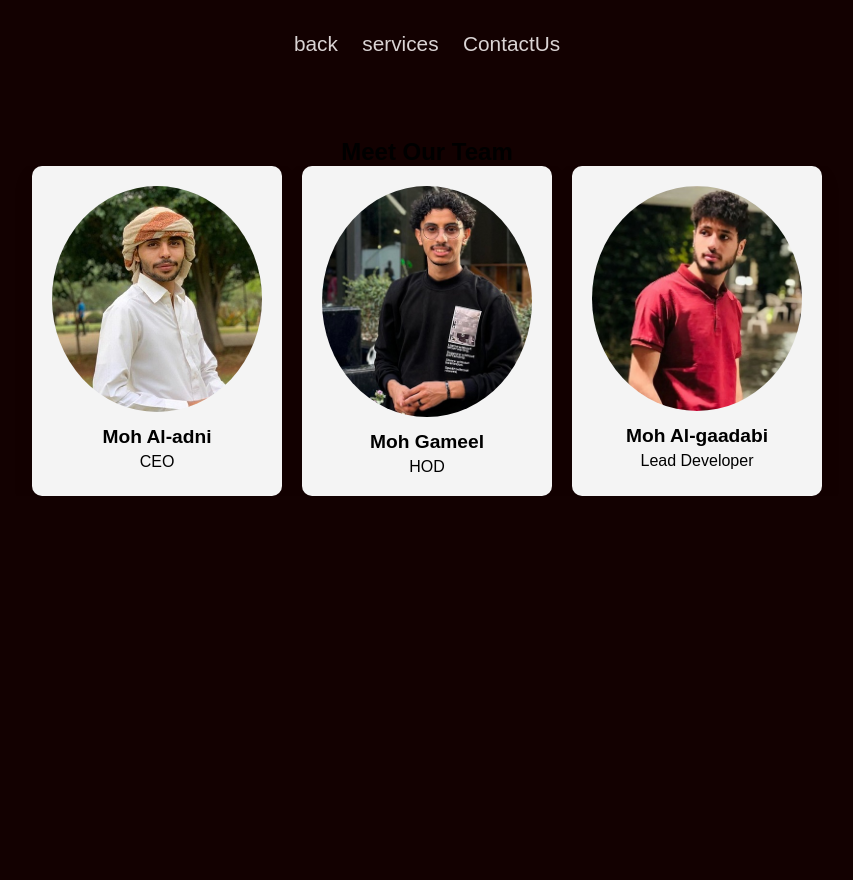
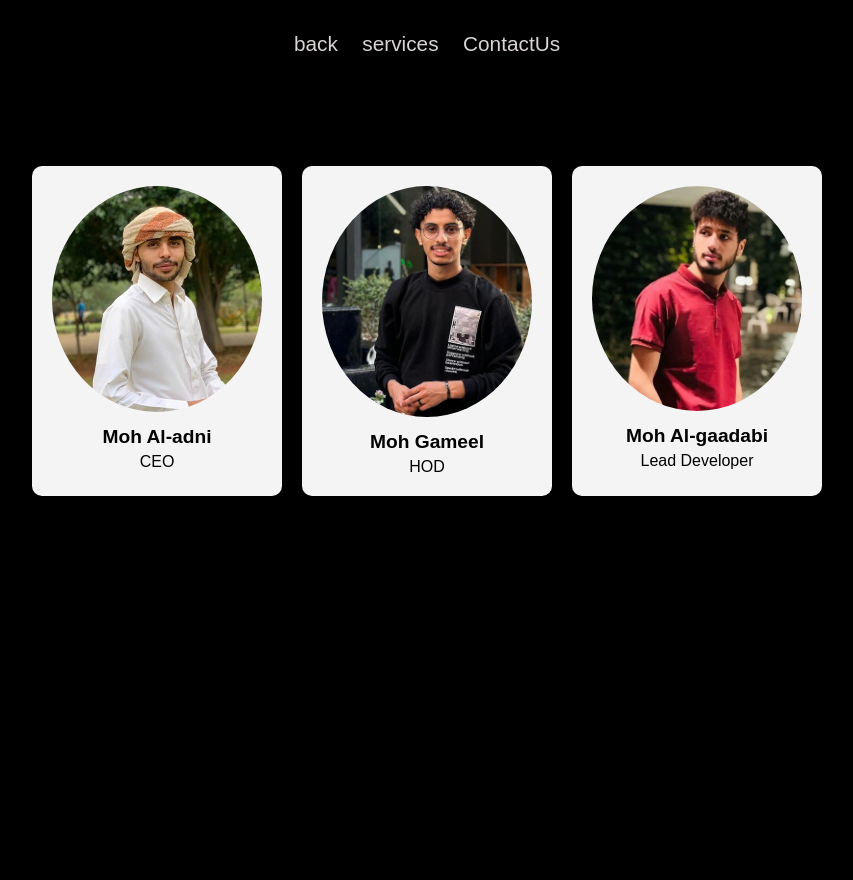
Before and after one commit to mohammed-aladni/login-repo, a PHP site: page /about.html in a window 1280 px wide. Shown: the whole page, without its empty margins (213-1066 px from the left). Run offline with PHP 8.4, Linux system fonts and the light colour scheme.

Commit message:
update body color

```diff
--- a/css/style1.css
+++ b/css/style1.css
@@ -6,7 +6,7 @@
 }
 
 body{
-    background-color:rgb(19, 1, 1);
+    background-color:rgb(0, 0, 0);
     width: 100%;
     height: auto;
     overflow:hidden ;
```
